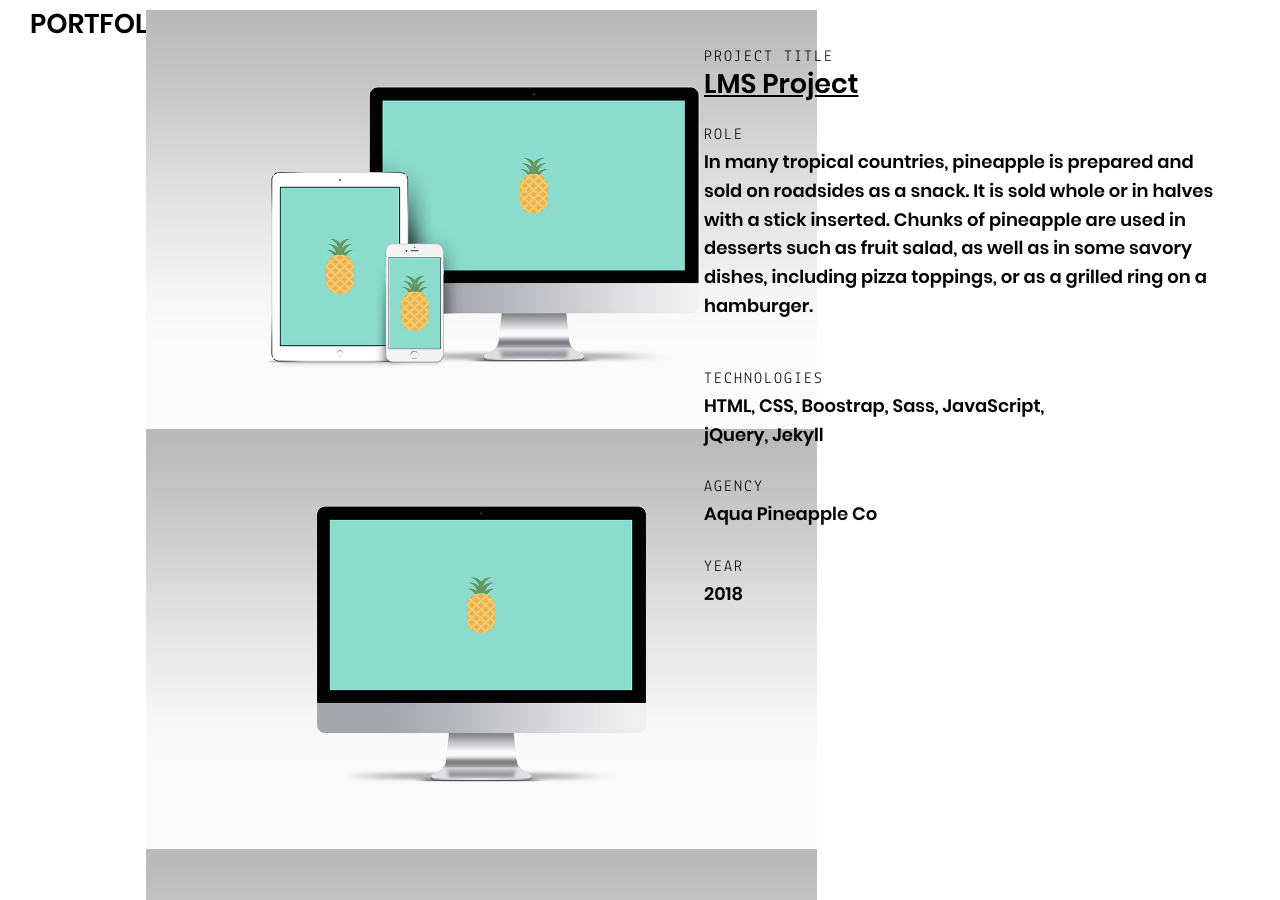
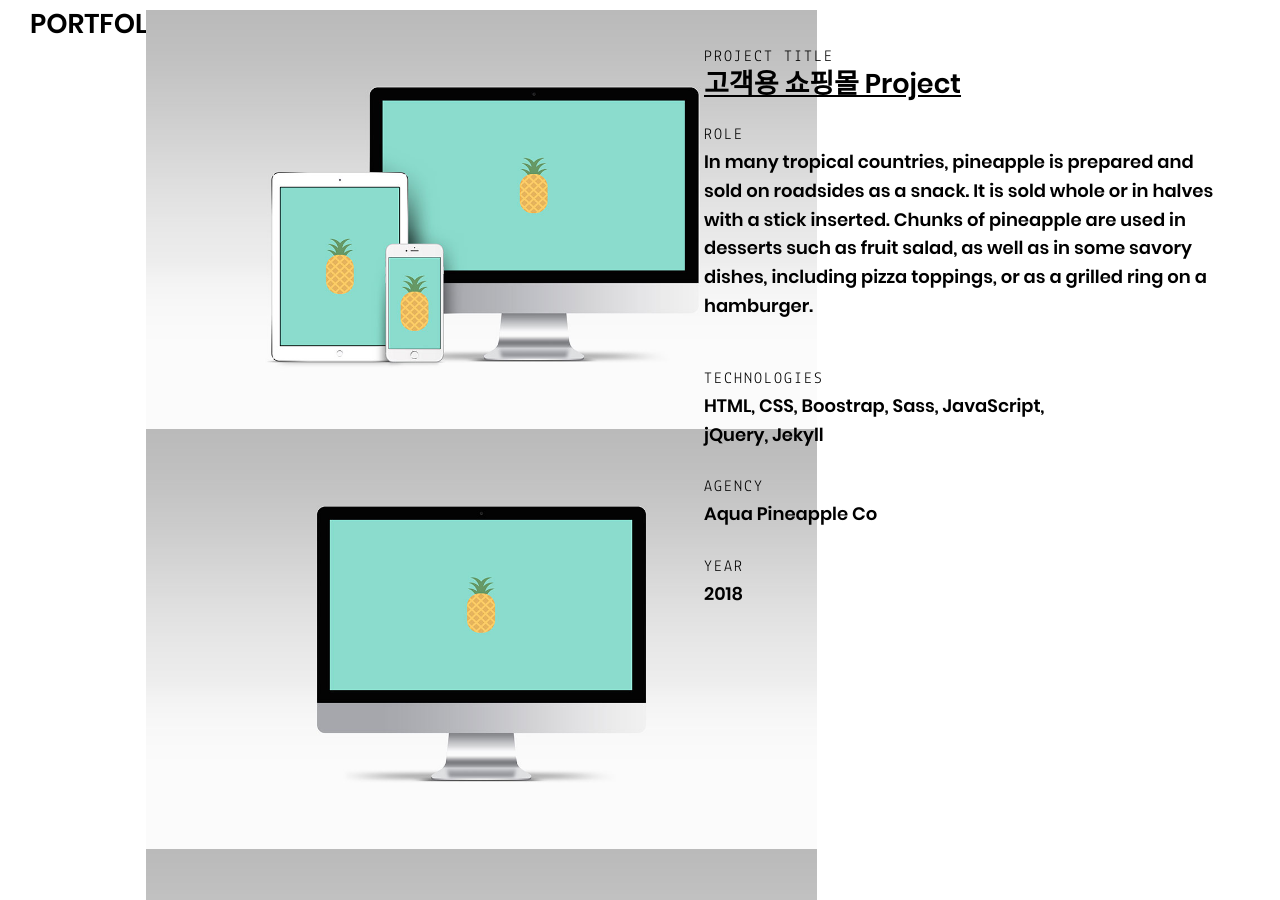
Before and after one commit to heairin1008/heairin1008.github.io, a Jekyll site: the page built from _posts/projects/2017-04-03-orangepineapple.md, in a window 1280 px wide and 900 px high. Built offline with Jekyll 4.4.1, drawn with Linux system fonts in a browser that asks for light colours.

Commit message:
Update 2017-04-03-orangepineapple.md

```diff
--- a/_posts/projects/2017-04-03-orangepineapple.md
+++ b/_posts/projects/2017-04-03-orangepineapple.md
@@ -7,11 +7,11 @@
   keywords: "Jekyll, Pineapple"
 
 project:
-  title: "LMS Project"
-  type: "팀 프로젝트로 SPRING TOOL을 이용한 강의지원 페이지 제작"
+  title: "고객용 쇼핑몰 Project"
+  type: "MODEL 1 방식을 이용한 고객용 쇼핑몰 제작"
   url: "https://github.com/arnolds/pineapple"
   goUrl : "http://unuho.kro.kr/lms"
-  logo: "/assets/images/projects/aquapineapple/lms_1.png"
+  logo: "/assets/images/projects/aquapineapple/logo.png"
   tech: "HTML, CSS, Boostrap, Sass, JavaScript, jQuery, Jekyll"
 
 agency:
```
